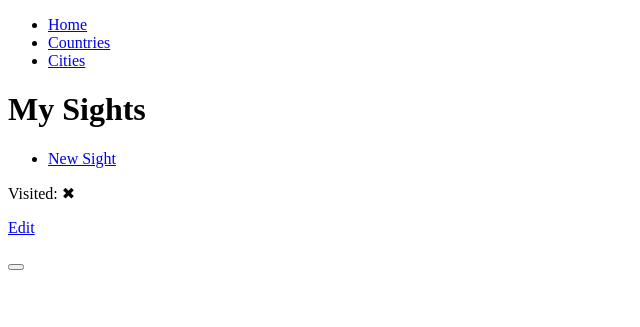
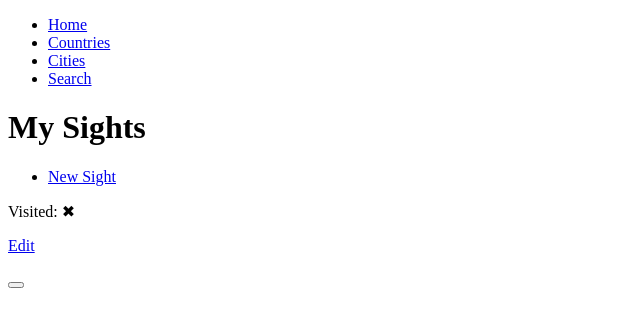
Before and after one commit to LouiseCMcC/Travel_App_Python_Project, a Flask app: page /cities/1/sights in a window 1280 px wide. Shown: the top 327 px of the page, without its empty margins (0-640 px from the left). Run offline with Flask 2, Linux system fonts and the light colour scheme; data that the repository does not hold is empty.

Commit message:
rendered search page and wrote search function

```diff
--- a/controllers/sight_controller.py
+++ b/controllers/sight_controller.py
@@ -38,7 +38,6 @@ def create_sight():
 @sights_blueprint.route('/cities/<id>/sights')
 def show_sight(id):
     sight = sight_repository.select(id)
-    # pdb.set_trace()
     return render_template('sights/show.html', sight = sight)
 
 # EDIT
@@ -69,3 +68,14 @@ def update_city(id):
 def delete_sight(id):
     sight_repository.delete(id)
     return redirect('/sights')
+
+# # SEARCH
+@sights_blueprint.route('/search', methods=["GET"])
+def search_sights():
+    # sight = sight_repository.select(id)
+    return render_template('/search.html')
+
+@sights_blueprint.route('/search', methods=["GET"])
+def search_sights_input(search_input):
+
+    return render_template('sights/show.html')
--- a/repositories/sight_repository.py
+++ b/repositories/sight_repository.py
@@ -59,3 +59,9 @@ def update(sight):
     sql = "UPDATE sights SET (sight_name, city_id, visited) = (%s, %s, %s) WHERE id = %s"
     values = [sight.sight_name, sight.city.id, sight.visited, sight.id]
     run_sql(sql, values)
+
+
+def search(sight_input):
+    sql = "SELECT * FROM sights WHERE sight = %s"
+    values = [sight_input]
+    run_sql(sql, values)
--- a/templates/base.html
+++ b/templates/base.html
@@ -14,6 +14,7 @@
         <li><a href="/">Home</a></li>
         <li><a href="/countries">Countries</a></li>
         <li><a href="/cities">Cities</a></li>
+        <li><a href="/search">Search</a></li>
 
 
       </ul>
```
Also changed, not shown: templates/search.html (added, +13 -0 lines).
